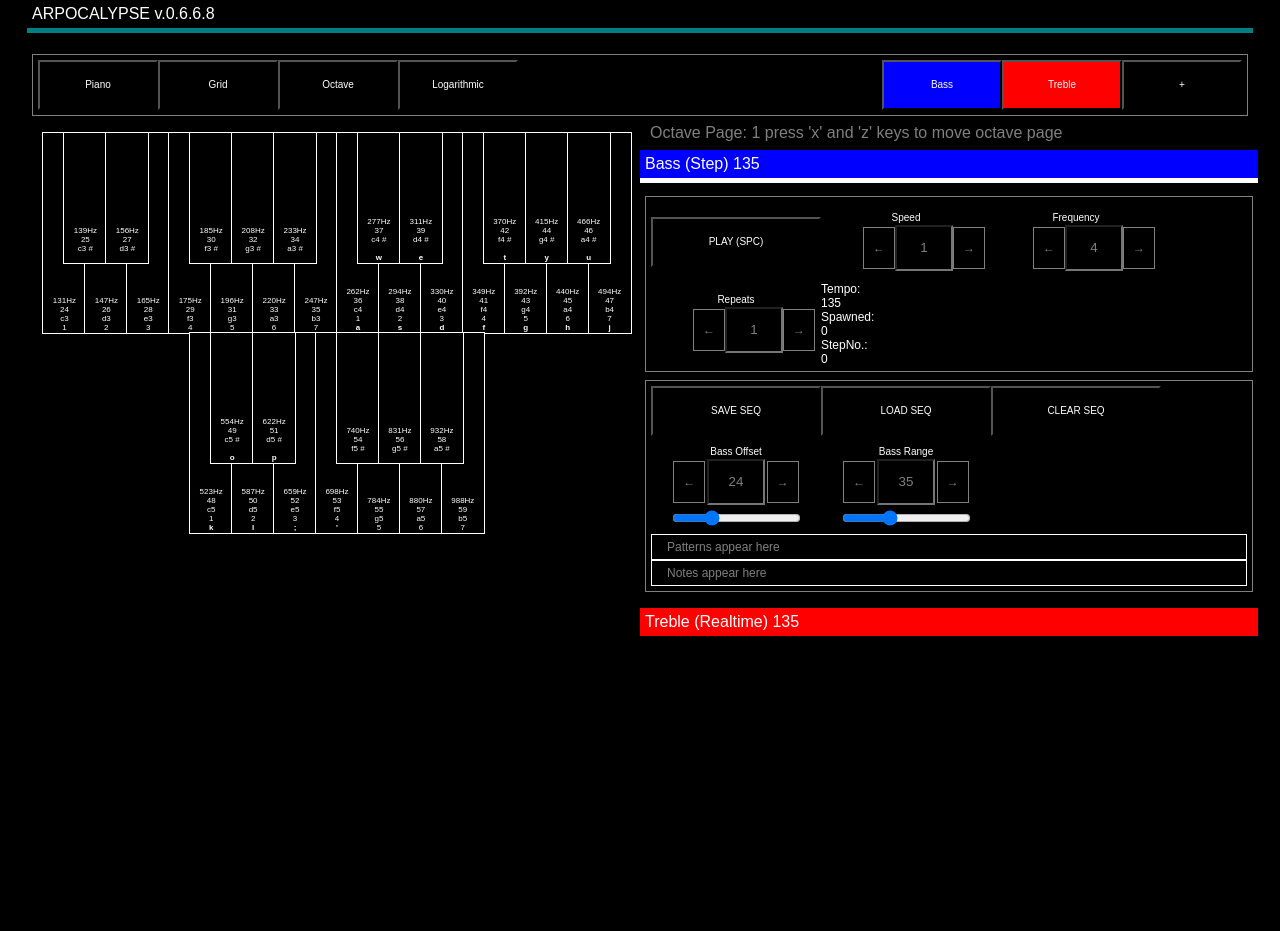
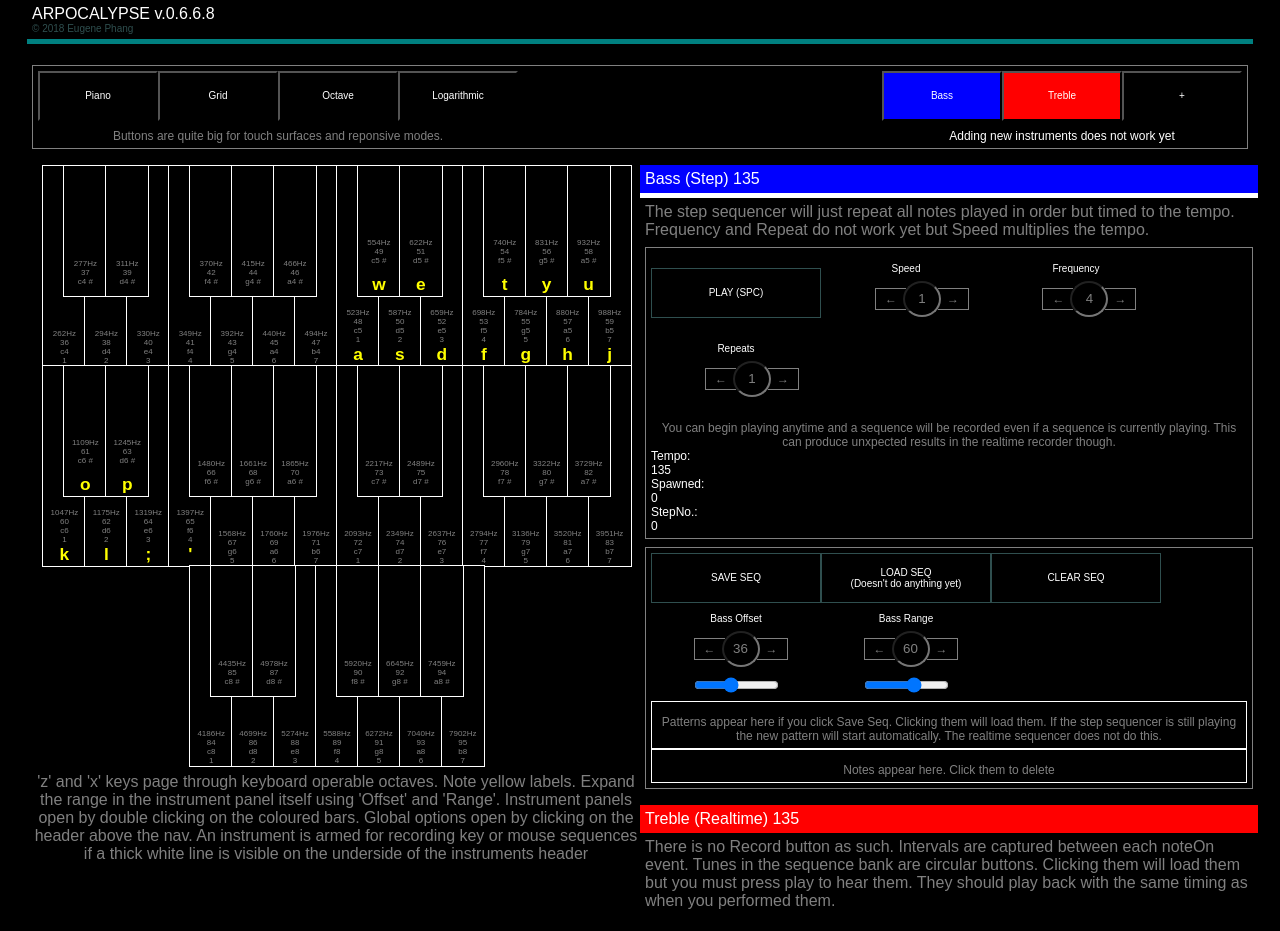
Before and after one commit to BorkleX01/arpocalypse_v667, a React app: page / in a window 1280 px wide. Both pictures are taken after a click on the button "Bass". Before the commit the page ends 800 px from the top, so only its background shows below. Built offline with nearby package versions, Linux system fonts and the light colour scheme.

Commit message:
messages for users.

```diff
--- a/src/Engine/Engine.css
+++ b/src/Engine/Engine.css
@@ -58,9 +58,13 @@ html{
     font-size: x-small;
     background: none;
     color: white;
+    border: 0.5px solid darkslategrey;
 }
 
-
+.legals {
+    font-size: x-small;
+    color: darkslategrey;
+}
 
 .control {
     flex-basis: 25%;
@@ -71,6 +75,7 @@ html{
 }
 
 .slider {
+    width: 85px;
     padding: 0 0;
     margin: 1vh 0;
 
--- a/src/Engine/Engine.js
+++ b/src/Engine/Engine.js
@@ -87,7 +87,7 @@ class Engine extends Component {
     return (
       <EngineContext.Provider value={this.state}>
         <div className='engine'>
-          <div className='ins-header' onClick={this.engineHeaderClick}>ARPOCALYPSE v.0.6.6.8 </div>
+          <div className='ins-header' onClick={this.engineHeaderClick}>ARPOCALYPSE v.0.6.6.8  <div className="legals">© 2018 Eugene Phang</div> </div>
           <div className="ins" style={{display: this.state.panelVis ? 'block':'none' }}>
             <div className='panel' >
               <div className='pane'>
--- a/src/Keyboard/Keyboard.css
+++ b/src/Keyboard/Keyboard.css
@@ -20,8 +20,9 @@
 
 }
 .messages {
-    margin: auto 10px;
     width: 100%;
+    text-align: center;
+    margin-top: 1vh;
 }
 
 .key {
--- a/src/Keyboard/Keyboard.js
+++ b/src/Keyboard/Keyboard.js
@@ -20,8 +20,8 @@ class Keyboard extends Component {
       intervals: [],
       keyArr: [],
       keyObj: {},
-      bass: {notes:[], queue:[], range: [24, 59]},
-      treble: {notes:[], queue:[], range: [36, 71]},
+      bass: {notes:[], queue:[], range: [36, 96]},
+      treble: {notes:[], queue:[], range: [60, 96]},
       queue: [],
       nom: [],
       time: 0,
@@ -191,12 +191,14 @@ class Keyboard extends Component {
                 <button onClick={this.viewClick} name='squares'>Grid</button>
                 <button onClick={this.viewClick} name='squares octave'>Octave</button>
                 <button onClick={this.viewClick} name='logarithmic'>Logarithmic</button>
+                <div className="messages">Buttons are quite big for touch surfaces and reponsive modes.</div>
               </div>
 
 	      <div className='rhs-tabs '>
 	        <button className='bass' onClick={this.modeClick} id='bass'>Bass</button>
 	        <button className='treble' onClick={this.modeClick} id='treble'>Treble</button>
 	        <button className='addSeq' onClick={this.addSeqClick} id='addSeq'>+</button>
+                <div className="messages">Adding new instruments does not work yet</div>
               </div>
             </div>
 
@@ -219,10 +221,10 @@ class Keyboard extends Component {
 		        obj = {this.state.keyObj[o]}
                       />
 		     )))}
+                <div className="messages">'z' and 'x' keys page through keyboard operable octaves. Note yellow labels. Expand the range in the instrument panel itself using 'Offset' and 'Range'. Instrument panels open by double clicking on the coloured bars. Global options open by clicking on the header above the nav. An instrument is armed for recording key or mouse sequences if a thick white line is visible on the underside of the instruments header</div>
               </div>
 
               <div className='instruments'>
-                <div className="messages">Octave Page: {this.state.octavePage} press 'x' and 'z' keys to move octave page</div>
                 <Role
                   ref = {this.roleRef('bass')}
                   modeClick={this.modeClick}
--- a/src/Keys/Keys.css
+++ b/src/Keys/Keys.css
@@ -7,6 +7,7 @@
     width: 100%;
     user-select: none;
     overflow: hidden;
+    color: gray;
 }
 
 .black-key {
@@ -19,4 +20,6 @@
 
 .qwert {
     font-weight: bold;
+    font-size: 13pt;
+    color: yellow;
 }
--- a/src/Role/Role.js
+++ b/src/Role/Role.js
@@ -89,6 +89,7 @@ class Role extends Component {
         <div id={this.props.module} onClick={this.props.modeClick} className='key-inner ins-header'>
           {`${this.props.module} ${this.props.realTime ? '(Realtime)' : '(Step)'} ${this.props.tempo} `}
         </div>
+        {this.props.module === 'treble' ? 'There is no Record button as such. Intervals are captured between each noteOn event. Tunes in the sequence bank are circular buttons. Clicking them will load them but you must press play to hear them. They should play back with the same timing as when you performed them.' : 'The step sequencer will just repeat all notes played in order but timed to the tempo. Frequency and Repeat do not work yet but Speed multiplies the tempo.'}
         <div className='ins' style={{display : this.state.visible ? 'block' : 'none'}}>
           <Transport
             ref={this.transportRef}
@@ -131,7 +132,7 @@ class Role extends Component {
                        <button id={i} value={i} onClick={this.doToClip}>{i}</button>
                      </div>)
                 :
-                <div className='messages'>Patterns appear here</div>
+                <div className='messages'>Patterns appear here if you click Save Seq. Clicking them will load them. If the step sequencer is still playing the new pattern will start automatically. The realtime sequencer does not do this. </div>
               }
             </div>
             <div className='note-collection'>
@@ -144,7 +145,7 @@ class Role extends Component {
                       </button>
                     </div>)
                :
-               <div className='messages'>Notes appear here</div>
+               <div className='messages'>Notes appear here. Click them to delete</div>
               }
             </div>
           </div>
--- a/src/Sequence/StepSequencer.js
+++ b/src/Sequence/StepSequencer.js
@@ -109,9 +109,8 @@ class Transport extends Component{
   }
   render(){
     return(<div className='panel'>
-
              <button onClick={this.state.isPlaying ? this.stopSequencer : this.startSequencer}>
-               {this.state.isPlaying ? 'PLAYING' : 'PLAY'} (SPC)
+               {this.state.isPlaying ? 'STOP' : 'PLAY'} (SPC)
              </button>
 
              <div className="pane">
@@ -123,11 +122,13 @@ class Transport extends Component{
              <div className="pane">
                <Spinner slider={false} label='Repeats' min='1' max="16" value={this.state.repeats} onChange={this.changePlayRepeats} step={1} /><br/>
              </div>
+             <div className="messages">You can begin playing anytime and a sequence will be recorded even if a sequence is currently playing. This can produce unxpected results in the realtime recorder though.</div>
              <div className='read-outs'>
                <div className="label">Tempo: </div><div className="figures">{this.props.tempo}</div>
                <div className="label">Spawned: </div><div className="figures">{this.state.timers}</div>
                <div className="label">StepNo.: </div><div className="figures">{this.state.timer}</div>
              </div>
+
            </div>)
 
   }
--- a/src/Sequence/Storage.js
+++ b/src/Sequence/Storage.js
@@ -5,8 +5,11 @@ class SaveSequence extends Component{
     this.state = {
       clips: []
     }
+    console.log(process.env.NODE_ENV);
+    var storageServer = process.env.NODE_ENV === "development" ? 'http://lunatropolis.com/arp-save.php' : '../arp-save.php';
+    console.log(storageServer);
+    this.saveSeq = () => {
 
-    this.saveSeq = () => {
       if(this.props.seq){
         let clip = [];
         let thisSeq = this.props.seq;
@@ -25,7 +28,7 @@ class SaveSequence extends Component{
       let fData = new FormData();
       fData.set('action', 'write')
       fData.set('config', JSON.stringify({ "bogus" : 'XXXXX', "bogus2" : { "nestedX" : 'YYYY', "numberX" : 667 } }))
-      req.open('POST', 'http://www.lunatropolis.com/arp-save.php', true);
+      req.open('POST', storageServer, true);
       req.setRequestHeader('Content-Type', 'application/x-www-form-urlencoded');
       req.onreadystatechange = function() {
         if(this.readyState == XMLHttpRequest.DONE && this.status == 200) {
@@ -41,7 +44,7 @@ class SaveSequence extends Component{
       let req = new XMLHttpRequest();
       let fData = new FormData();
       fData.set('action', 'read')
-      req.open('POST', 'http://www.lunatropolis.com/arp-save.php', true);
+      req.open('POST', storageServer, true);
       req.onreadystatechange = function() {
         if(this.readyState == XMLHttpRequest.DONE && this.status == 200) {
           let res = this.response;
@@ -67,7 +70,8 @@ class SaveSequence extends Component{
     return(
       <React.Fragment>
         <button onClick={this.saveSeq}>SAVE SEQ</button>
-        <button onClick={this.loadSeq}>LOAD SEQ</button>
+        <button onClick={this.loadSeq}>LOAD SEQ<br/>(Doesn't do anything yet)</button>
+
       </React.Fragment>
     )
   }
--- a/src/Widgets/Spinner.js
+++ b/src/Widgets/Spinner.js
@@ -77,7 +77,7 @@ export default class Spinner extends Component{
     return(<div className="control">
              <div className="label">{this.state.label}</div>
              <div className="spinner" style={{}}>
-               <div className="arrows" id={'left'} onClick={this.arrowClick}>
+               <div className="arrows arrow-left" id={'left'} onClick={this.arrowClick}>
                  <div className="icon">&larr;</div>
                </div>
                <div className="form">
@@ -88,7 +88,7 @@ export default class Spinner extends Component{
                    onChange={this.onChange}
                  />
                </div>
-               <div className="arrows" id={'right'} onClick={this.arrowClick}>
+               <div className="arrows arrow-right" id={'right'} onClick={this.arrowClick}>
                  <div className="icon">&rarr;
                  </div>
                </div>
--- a/src/Widgets/widgets.css
+++ b/src/Widgets/widgets.css
@@ -27,22 +27,33 @@
 }
 
 .form input {
-    width: 50px;
-    height: 40px;
+    width: 30px;
+    height: 30px;
     text-align: center;
     background: none;
     color: currentColor;
+    border-radius: 50%
 }
 
 .arrows {
-    height: 100%;
+    height: 50%;
+    width: 14px;
     flex: 0 0 30px;
     border: 0.5px solid currentColor;
     user-select: none;
     display: flex;
     justify-content: center;
     align-items: center;
+}
 
+.arrow-left {
+    border-right : none;
+    margin-right: -3px;
+}
+
+.arrow-right {
+    border-left: none;
+    margin-left: -3px;
 }
 
 .arrows:hover {
```
Also changed, not shown: 5 other files (tests, documents, lock files or other folders).
